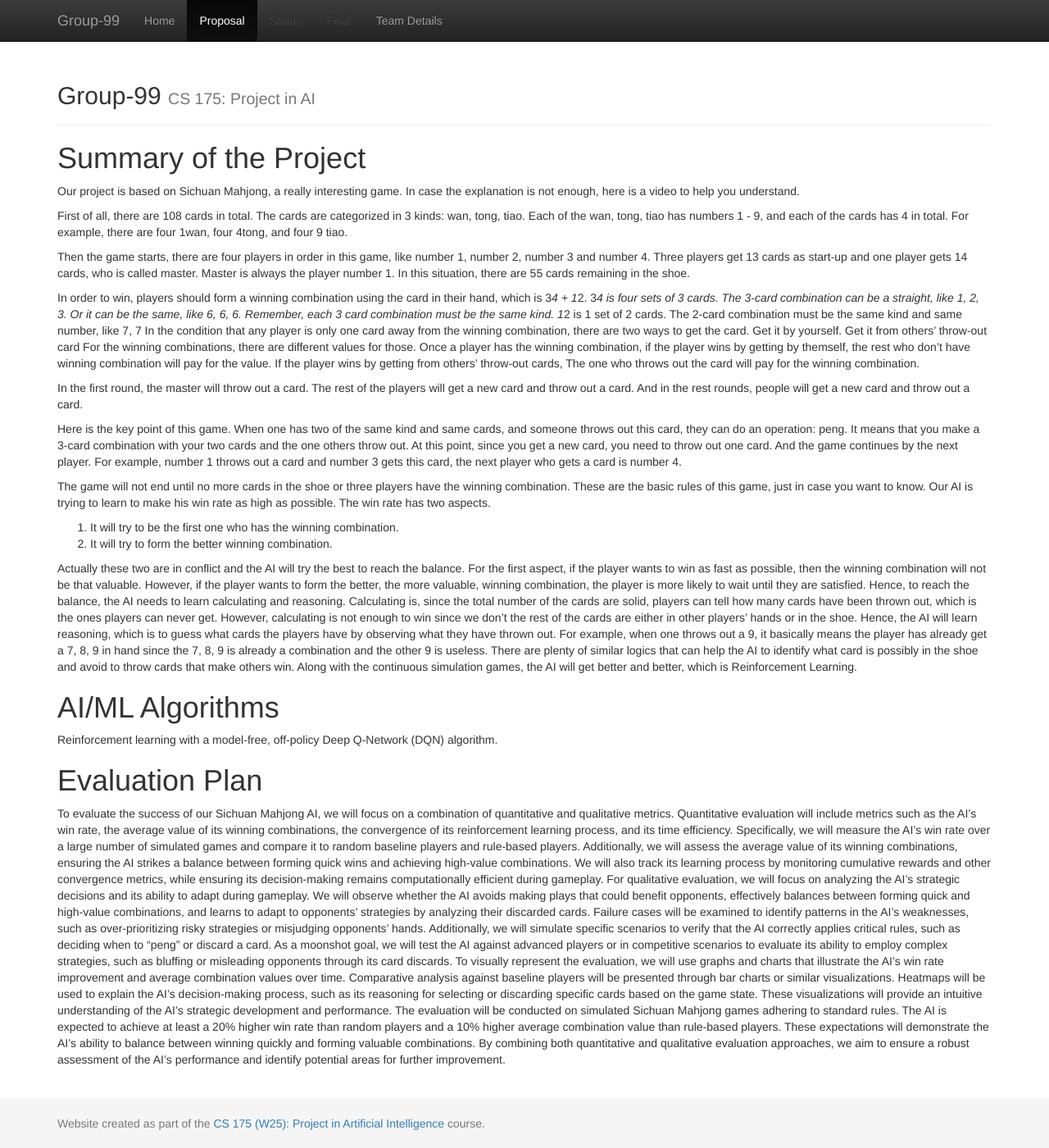
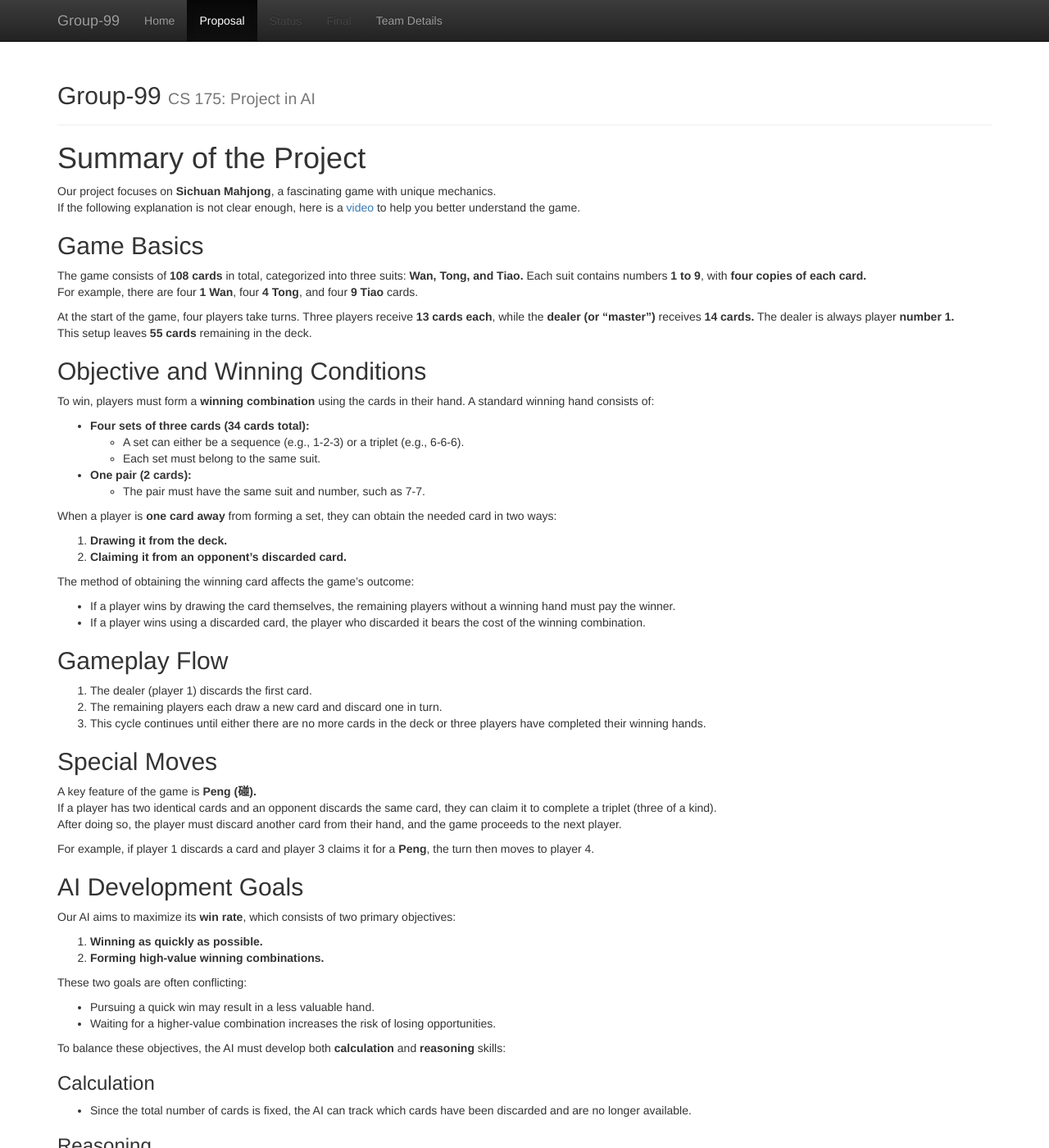
Before and after one commit to lzxtxdys/Sichuan-Mahjong, a Jekyll site: the page built from docs/proposal.md, in a window 1280 px wide and 1400 px high. Shown: the whole window at 82% size. Built offline with Jekyll 4.4.1, drawn with Linux system fonts in a browser that asks for light colours; some of the changed text lies outside the part shown.

Commit message:
Update proposal.md

```diff
--- a/docs/proposal.md
+++ b/docs/proposal.md
@@ -4,34 +4,80 @@ title: Proposal
 ---
 
 # Summary of the Project
-Our project is based on Sichuan Mahjong, a really interesting game. In case the explanation is not enough, here is a video to help you understand.
+Our project focuses on **Sichuan Mahjong**, a fascinating game with unique mechanics.
+If the following explanation is not clear enough, here is a [video](https://www.youtube.com/watch?v=bj5LEAXcNwg) to help you better understand the game.
 
-First of all, there are 108 cards in total. The cards are categorized in 3 kinds: wan, tong, tiao. Each of the wan, tong, tiao has numbers 1 - 9, and each of the cards has 4 in total. For example, there are four 1wan, four 4tong, and four 9 tiao.
+## Game Basics
 
-Then the game starts, there are four players in order in this game, like number 1, number 2, number 3 and number 4. Three players get 13 cards as start-up and one player gets 14 cards, who is called master. Master is always the player number 1. In this situation, there are 55 cards remaining in the shoe.
+The game consists of **108 cards** in total, categorized into three suits: **Wan, Tong, and Tiao.** Each suit contains numbers **1 to 9**, with **four copies of each card.**
+For example, there are four **1 Wan**, four **4 Tong**, and four **9 Tiao** cards.
 
-In order to win, players should form a winning combination using the card in their hand, which is 3*4 + 1*2.
-3*4 is four sets of 3 cards. The 3-card combination can be a straight, like 1, 2, 3. Or it can be the same, like 6, 6, 6. Remember, each 3 card combination must be the same kind.
-1*2 is 1 set of 2 cards. The 2-card combination must be the same kind and same number, like 7, 7
-In the condition that any player is only one card away from the winning combination, there are two ways to get the card.
-Get it by yourself.
-Get it from others’ throw-out card
-For the winning combinations, there are different values for those. Once a player has the winning combination, if the player wins by getting by themself, the rest who don’t have winning combination will pay for the value. If the player wins by getting from others’ throw-out cards, The one who throws out the card will pay for the winning combination.
+At the start of the game, four players take turns. Three players receive **13 cards each**, while the **dealer (or "master")** receives **14 cards.** The dealer is always player **number 1.**
+This setup leaves **55 cards** remaining in the deck.
 
-In the first round, the master will throw out a card. The rest of the players will get a new card and throw out a card. And in the rest rounds, people will get a new card and throw out a card.
+## Objective and Winning Conditions
 
-Here is the key point of this game. When one has two of the same kind and same cards, and someone throws out this card, they can do an operation: peng. It means that you make a 3-card combination with your two cards and the one others throw out. At this point, since you get a new card, you need to throw out one card. And the game continues by the next player. For example, number 1 throws out a card and number 3 gets this card, the next player who gets a card is number 4.
+To win, players must form a **winning combination** using the cards in their hand. A standard winning hand consists of:
 
-The game will not end until no more cards in the shoe or three players have the winning combination.
-These are the basic rules of this game, just in case you want to know.  Our AI is trying to learn to make his win rate as high as possible. The win rate has two aspects.
-1. It will try to be the first one who has the winning combination.
-2. It will try to form the better winning combination.
+- **Four sets of three cards (34 cards total):**
+  - A set can either be a sequence (e.g., 1-2-3) or a triplet (e.g., 6-6-6).
+  - Each set must belong to the same suit.
 
-Actually these two are in conflict and the AI will try the best to reach the balance. For the first aspect, if the player wants to win as fast as possible, then the winning combination will not be that valuable. However, if the player wants to form the better, the more valuable, winning combination, the player is more likely to wait until they are satisfied. Hence, to reach the balance, the AI needs to learn calculating and reasoning. Calculating is, since the total number of the cards are solid, players can tell how many cards have been thrown out, which is the ones players can never get. However, calculating is not enough to win since we don’t the rest of the cards are either in other players’ hands or in the shoe. Hence, the AI will learn reasoning, which is to guess what cards the players have by observing what they have thrown out. For example, when one throws out a 9, it basically means the player has already get a 7, 8, 9 in hand since the 7, 8, 9 is already a combination and the other 9 is useless. There are plenty of similar logics that can help the AI to identify what card is possibly in the shoe and avoid to throw cards that make others win. Along with the continuous simulation games, the AI will get better and better, which is Reinforcement Learning.
+- **One pair (2 cards):**
+  - The pair must have the same suit and number, such as 7-7.
 
+When a player is **one card away** from forming a set, they can obtain the needed card in two ways:
+
+1. **Drawing it from the deck.**
+2. **Claiming it from an opponent's discarded card.**
+
+The method of obtaining the winning card affects the game's outcome:
+
+- If a player wins by drawing the card themselves, the remaining players without a winning hand must pay the winner.
+- If a player wins using a discarded card, the player who discarded it bears the cost of the winning combination.
+
+## Gameplay Flow
+
+1. The dealer (player 1) discards the first card.
+2. The remaining players each draw a new card and discard one in turn.
+3. This cycle continues until either there are no more cards in the deck or three players have completed their winning hands.
+
+## Special Moves
+
+A key feature of the game is **Peng (碰).**
+If a player has two identical cards and an opponent discards the same card, they can claim it to complete a triplet (three of a kind).
+After doing so, the player must discard another card from their hand, and the game proceeds to the next player.
+
+For example, if player 1 discards a card and player 3 claims it for a **Peng**, the turn then moves to player 4.
+
+## AI Development Goals
+
+Our AI aims to maximize its **win rate**, which consists of two primary objectives:
+
+1. **Winning as quickly as possible.**
+2. **Forming high-value winning combinations.**
+
+These two goals are often conflicting:
+
+- Pursuing a quick win may result in a less valuable hand.
+- Waiting for a higher-value combination increases the risk of losing opportunities.
+
+To balance these objectives, the AI must develop both **calculation** and **reasoning** skills:
+
+### Calculation
+
+- Since the total number of cards is fixed, the AI can track which cards have been discarded and are no longer available.
+
+### Reasoning
+
+- Since the AI cannot see opponents' hands, it must infer their possible holdings based on their discards.
+- For example, if a player discards a 9, it may indicate they already have a 7-8-9 sequence and no longer need the extra 9.
+
+Through continuous simulations and learning, the AI will improve its performance using **Reinforcement Learning (RL)** techniques.
+Over time, it will become better at predicting opponents' strategies and making optimal decisions to increase its win rate.
 
 # AI/ML Algorithms
-Reinforcement learning with a model-free, off-policy Deep Q-Network (DQN) algorithm.
+We will likely use an off-policy DQN reinforcement learning method to train our Mahjong AI to optimize hand discards based on opponent behavior and what tiles are known to us (our hand + the discard pile).
 
 
 # Evaluation Plan
```
